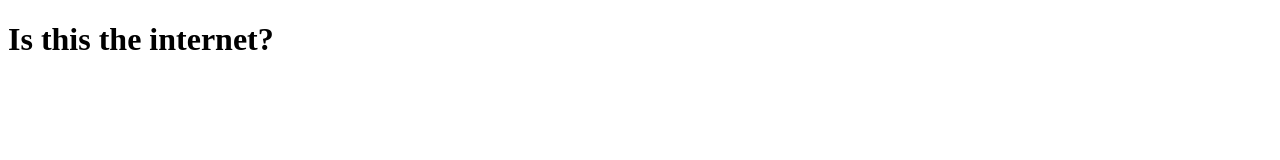
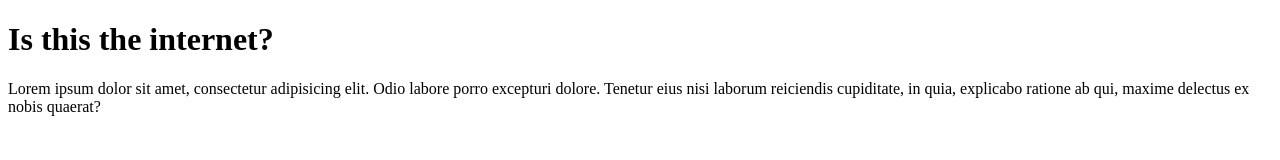
Before and after one commit to kianaomoerah/netlify-git, a plain HTML site: page index.html in a window 1280 px wide. Drawn offline with Linux system fonts and the light colour scheme.

Commit message:
added text

```diff
--- a/index.html
+++ b/index.html
@@ -8,5 +8,7 @@
 </head>
 <body>
     <h1>Is this the internet?</h1>
+
+    <p>Lorem ipsum dolor sit amet, consectetur adipisicing elit. Odio labore porro excepturi dolore. Tenetur eius nisi laborum reiciendis cupiditate, in quia, explicabo ratione ab qui, maxime delectus ex nobis quaerat?</p>
 </body>
 </html>
```
